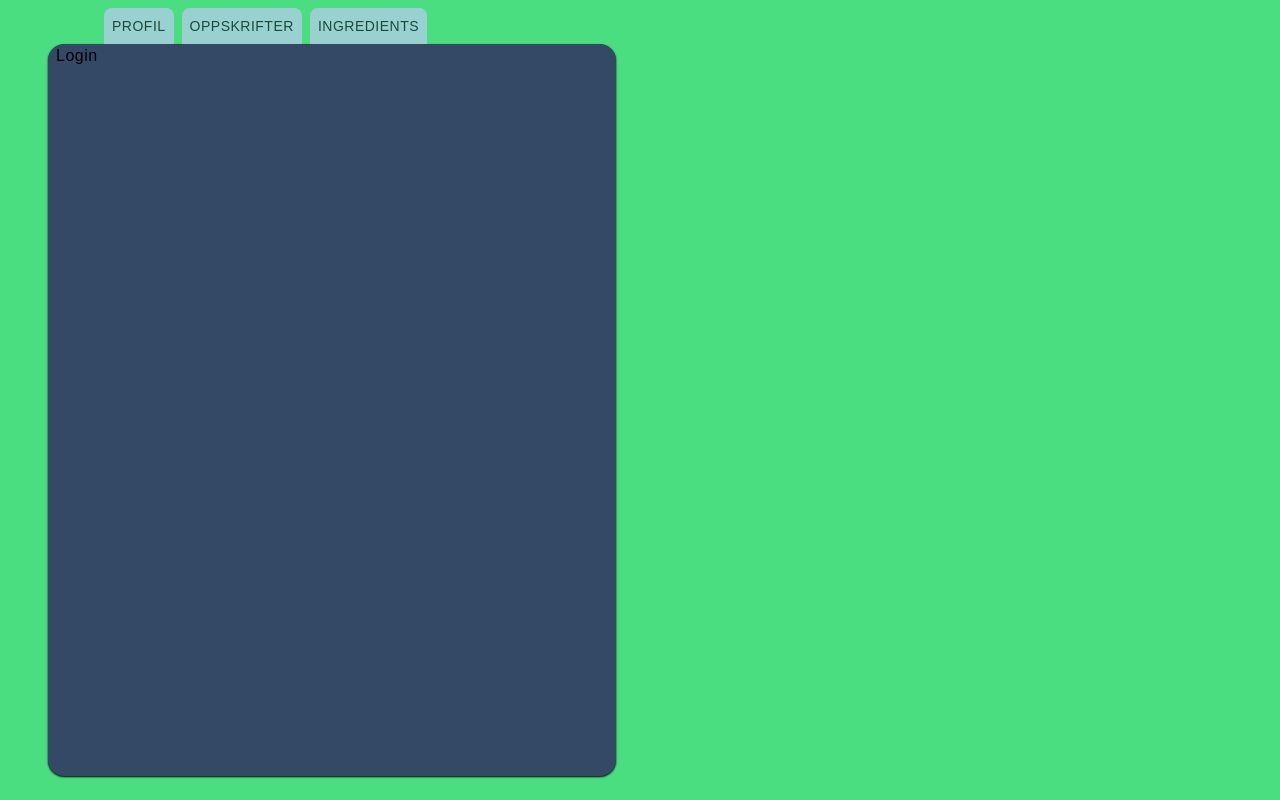
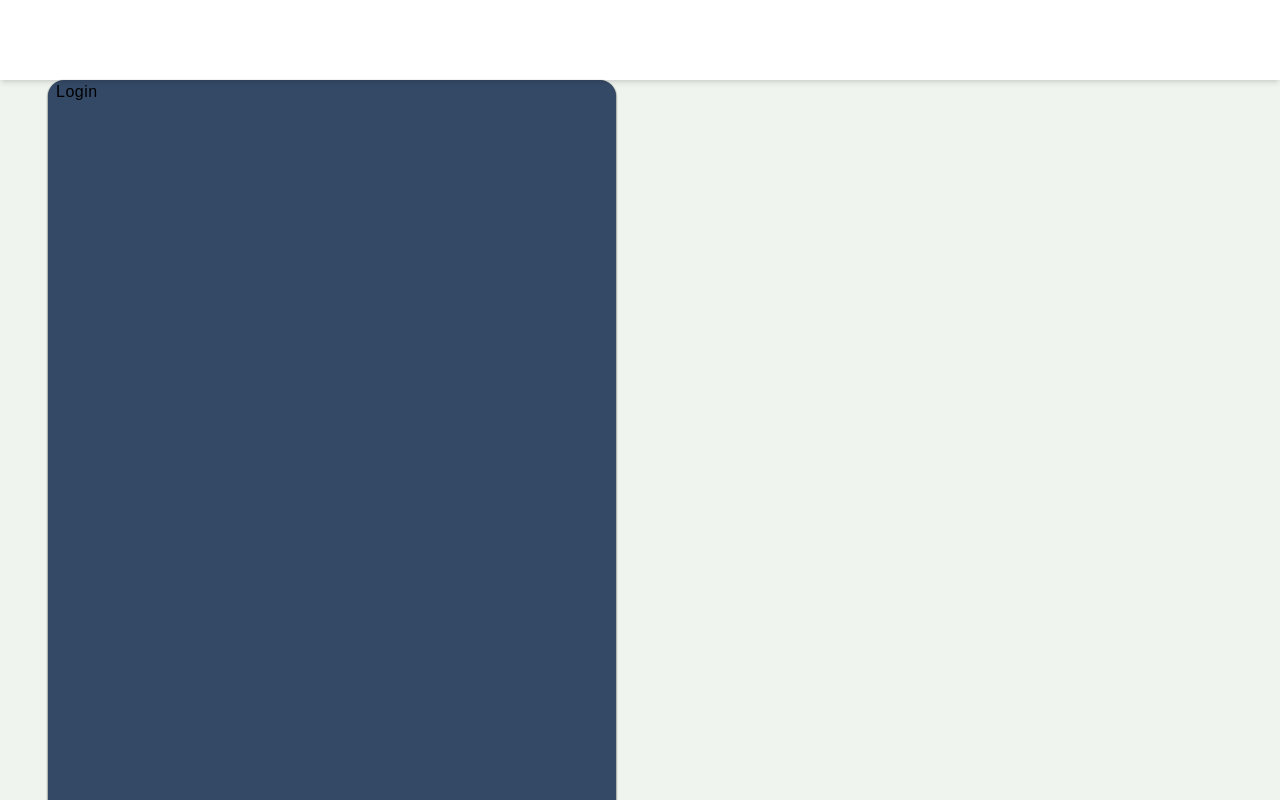
Before and after one commit to RecipeBook-Ida/RecipeBook_Frontend, a React (Vite) app: page / in a window 1280 px wide. Built offline with nearby package versions, Linux system fonts and the light colour scheme.

Commit message:
update navbar

```diff
--- a/src/App.tsx
+++ b/src/App.tsx
@@ -9,7 +9,7 @@ import LoginPage from "./pages/LoginPage";
 function App() {
   return (
     <BrowserRouter>
-      <div className=" px-6 flex flex-col h-screen w-full bg-green-400">
+      <div className=" px-6 fixed top-20 w-full h-full bottom-0 bg-bg">
         <Navbar></Navbar>
         <Routes>
           <Route path="/" element={<LoginPage />} />
--- a/src/components/common/NavLink.tsx
+++ b/src/components/common/NavLink.tsx
@@ -14,11 +14,7 @@ const NavLink: React.FC<NavLinkProps> = ({ to, text }) => {
     <li>
       <Link
         to={to}
-        className={`hover:opacity-100 p-2 flex rounded-t-lg ${
-          isActive
-            ? "font-bold text-white hover:text-bookPrimary bg-bookBG"
-            : "opacity-75 bg-bookSec text-bookPrimary"
-        }`}
+        className={`hover:opacity-100 ${isActive ? "font-bold hover:text-white" : "opacity-75"}`}
       >
         {text}
       </Link>
--- a/src/components/common/Navbar.tsx
+++ b/src/components/common/Navbar.tsx
@@ -28,11 +28,15 @@ const Navbar: React.FC = () => {
   );
 
   return (
-    <ul className="flex space-x-2 ml-20 pt-2">
-      {filteredLinks.map((link) => (
-        <NavLink to={link.path} text={link.text} key={link.text} />
-      ))}
-    </ul>
+    <nav className="bg-bookPrimary-dark fixed inset-x-0 top-0 shadow-md text-white h-fit z-20">
+      <div className="flex items-center justify-between h-20">
+        <ul className="hidden md:flex space-x-4 px-6 slide-in-links">
+          {filteredLinks.map((link) => (
+            <NavLink to={link.path} text={link.text} key={link.text} />
+          ))}
+        </ul>
+      </div>
+    </nav>
   );
 };
 export default Navbar;
```
